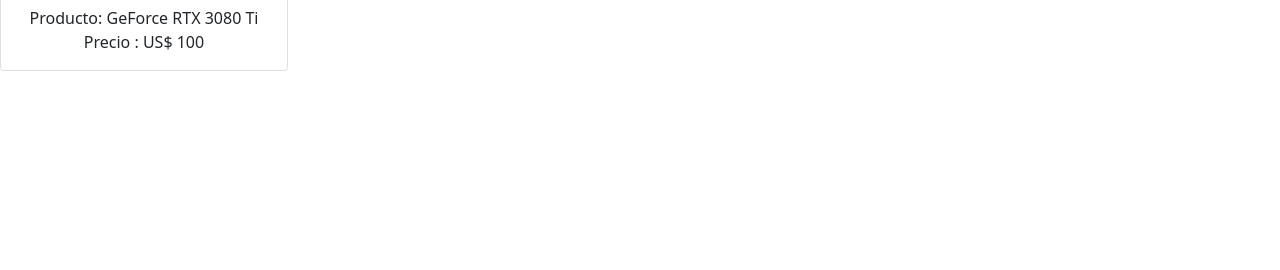
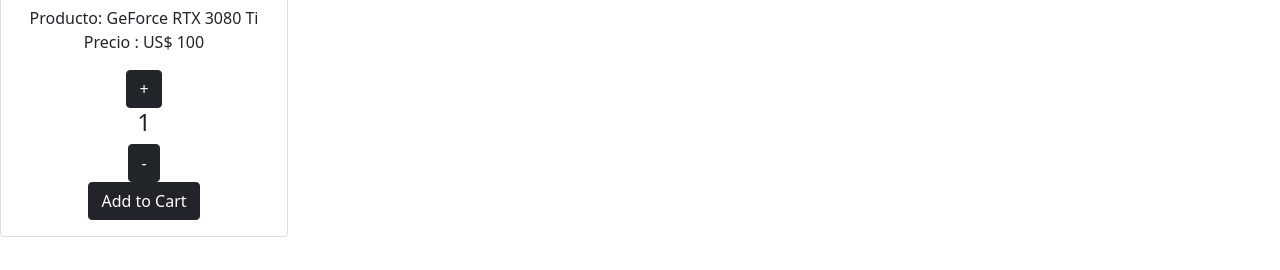
Before and after one commit to Nohelia89/ecommerce-yanibelli, a React (Create React App) app: page /detail/1 in a window 1280 px wide. Shown: the part 337-607 px from the top of the page. Built offline with nearby package versions, Linux system fonts and the light colour scheme.

Commit message:
entrega Counter

```diff
--- a/src/components/Item/Item.jsx
+++ b/src/components/Item/Item.jsx
@@ -23,9 +23,7 @@ function Item({ prod }) {
           <ListGroupItem> US$ {prod.price}</ListGroupItem>
 
         </ListGroup>
-        <Card.Body>
-          <StockCount stock={prod.stock} initial={1} />
-        </Card.Body>
+
         <Link to={`detail/${prod.id}`}>
           <Card.Body>
 
--- a/src/components/ItemDetail/ItemDetail.jsx
+++ b/src/components/ItemDetail/ItemDetail.jsx
@@ -1,10 +1,13 @@
 
-import { Card } from "react-bootstrap"
+import { Button, Card } from "react-bootstrap"
+
+import { Link } from "react-router-dom"
+import StockCount from "../StockCount/StockCount"
 
 function ItemDetail({ prod }) {
 
-  const { id, name, price, url, } = prod
-  console.log(id, name, price)
+  const { id, name, price, url, stock } = prod
+  console.log(id, name, price, stock)
 
 
 
@@ -20,7 +23,14 @@ function ItemDetail({ prod }) {
           <Card.Text>
             Producto: {name} Precio : US$ {price}
           </Card.Text>
+          <StockCount stock={prod.stock} initial={1} />
+          <div>
 
+
+
+
+
+          </div>
         </Card.Body>
       </Card>
 
--- a/src/components/StockCount/StockCount.jsx
+++ b/src/components/StockCount/StockCount.jsx
@@ -1,37 +1,72 @@
 import React, { useState } from 'react'
 import Button from 'react-bootstrap/Button';
-function StockCount({stock,initial}) {
+import { Link } from 'react-router-dom';
+function StockCount({ stock, initial }) {
 
-const [count, setCount] = useState (initial)
+  const [count, setCount] = useState(initial)
+  const [inputType, setInputType] = useState('addtocart')
 
   const handleSum = () => {
-    if (count< stock){
-setCount (count +1)}
+    if (count < stock) {
+      setCount(count + 1)
+    }
   }
   const handleRest = () => {
-    if ((count > 1) && stock>0 )
-    setCount (count -1)
+    if ((count > 1) && stock > 0)
+      setCount(count - 1)
 
   }
 
+  const buttonCount = () => {
+
+    setInputType('checkout')
+  }
+
   const onAdd = () => {
-        if (!stock<1)
+    if (!stock < 1) {
       console.log(count)
-        else
+      buttonCount()
+    }
+    else {
       console.log("Sin stock")
     }
-
+  }
   return (
     <>
 
+
+
+
+      {
+        inputType === 'addtocart' ?
+
+          <>
             <Button variant="dark" onClick={handleSum}>+</Button>
             <h4>{count}</h4>
 
             <Button variant="dark" onClick={handleRest}>-</Button>
             <div>
-
               <Button variant="dark" onClick={onAdd}>Add to Cart</Button>
             </div>
+          </>
+
+          :
+
+          <>
+            <Link to={'/cart'}>
+              <Button variant="dark" >Checkout</Button>
+            </Link>
+
+            <Link to={'/'}>
+              <Button variant="dark" >Home</Button>
+            </Link>
+          </>
+      }
+
+
+
+
+
     </>
 
   )
```
Lines whose indentation alone changed are shown as unchanged.
